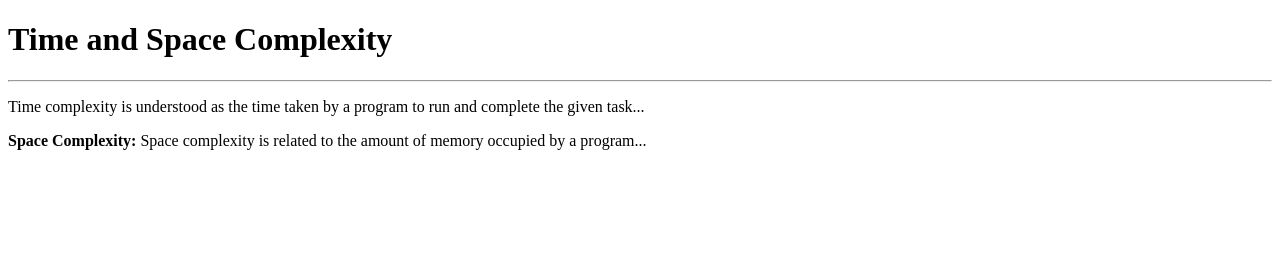
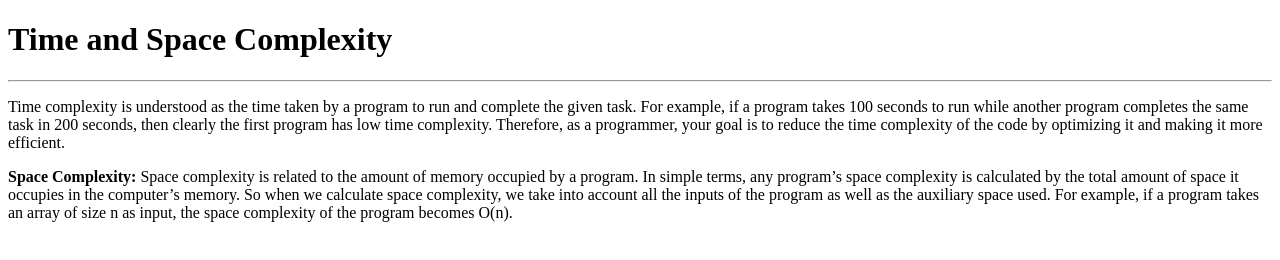
Before and after one commit to acciojob/time-and-space-complexity-Deepakkumar121998, a website: page main.html in a window 1280 px wide. Drawn offline with Linux system fonts and the light colour scheme.

Commit message:
created a submission

```diff
--- a/main.html
+++ b/main.html
@@ -7,10 +7,10 @@
 <body>
     <h1>Time and Space Complexity</h1><hr>
     <div>
-        <p>Time complexity is understood as the time taken by a program to run and complete the given task...</p>
+        <p>Time complexity is understood as the time taken by a program to run and complete the given task. For example, if a program takes 100 seconds to run while another program completes the same task in 200 seconds, then clearly the first program has low time complexity. Therefore, as a programmer, your goal is to reduce the time complexity of the code by optimizing it and making it more efficient.</p>
     </div>
     <div>
-        <p><b>Space Complexity:</b> Space complexity is related to the amount of memory occupied by a program...</p>
+        <p><b>Space Complexity:</b> Space complexity is related to the amount of memory occupied by a program. In simple terms, any program’s space complexity is calculated by the total amount of space it occupies in the computer’s memory. So when we calculate space complexity, we take into account all the inputs of the program as well as the auxiliary space used. For example, if a program takes an array of size n as input, the space complexity of the program becomes O(n).</p>
     </div>
     <script type="text/javascript" src="./script.js"></script>
 </body>
```
